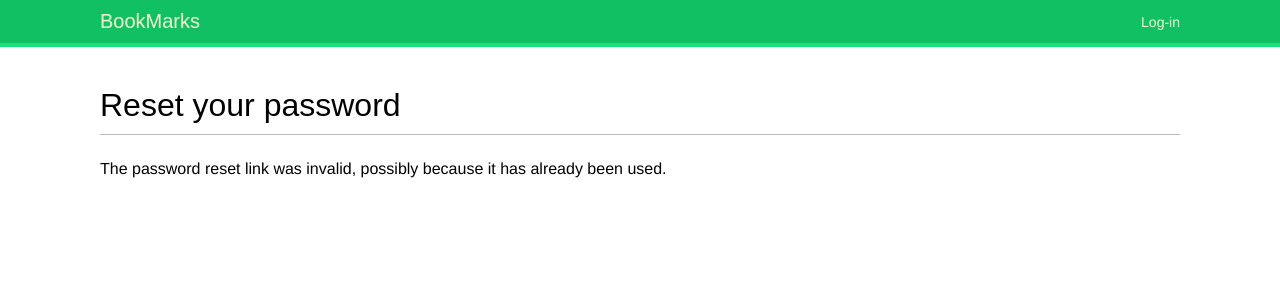
After one commit to heltonteixeira92/rede-social, a Django app: page /account/reset/1/1/ in a window 1280 px wide. The commit adds this page. Shown: the top 300 px of the page. Run offline with Django 3.2, Linux system fonts and the light colour scheme; some web fonts are replaced.

Commit message:
views para reinciar senhas usando o framework de auth do django

```diff
--- a/account/templates/registration/login.html
+++ b/account/templates/registration/login.html
@@ -13,6 +13,7 @@
     {% endif %}
     <div class="login-form">
         <form action="{% url 'login' %}" method="post">
+            <p><a href="{% url 'password_reset' %}">Forgotten your password?</a> </p>
             {{ form.as_p }}
             {% csrf_token %}
             <input type="hidden" name="next" value="{{ next }}"/>
--- /dev/null
+++ b/account/templates/registration/password_reset_confirm.html
@@ -0,0 +1,17 @@
+{% extends 'base.html' %}
+
+{% block title %} Reset your password {% endblock %}
+
+{% block content %}
+    <h1>Reset your password</h1>
+    {% if validlink %}
+        <p>Please enter your new password twice:</p>
+        <form method="post">
+            {{ form.as_p }}
+            {% csrf_token %}
+            <p><input type="submit" value="Change my password"/></p>
+        </form>
+    {% else %}
+        <p>The password reset link was invalid, possibly because it has already been used.</p>
+    {% endif %}
+{% endblock %}
--- /dev/null
+++ b/account/templates/registration/password_reset_email.html
@@ -0,0 +1,3 @@
+Someone asked for password reset for email {{ email }}. Follow the link below:
+{{ protocol }}://{{ domain }}{% url "password_reset_confirm" uidb64=uid token=token %}
+Your username, in case you've forgotten: {{ user.get_username }}
--- a/account/urls.py
+++ b/account/urls.py
@@ -8,7 +8,14 @@ urlpatterns = [
     path('login/', auth_views.LoginView.as_view(), name='login'),
     path('logout/', auth_views.LogoutView.as_view(), name='logout'),
     path('', views.dashboard, name='dashboard'),
+
     # urls para alteração de senha
     path('password_change/', auth_views.PasswordChangeView.as_view(), name='password_change'),
     path('password_change/done/', auth_views.PasswordChangeDoneView.as_view(), name='password_change_done'),
+
+    # urls para reiniciar a senha
+    path('password_reset/', auth_views.PasswordResetView.as_view(), name='password_reset'),
+    path('password_reset/done/', auth_views.PasswordResetDoneView.as_view(), name='password_reset_done'),
+    path('reset/<uidb64>/<token>/', auth_views.PasswordResetConfirmView.as_view(), name='password_reset_confirm'),
+    path('reset/done/', auth_views.PasswordResetCompleteView.as_view(), name='password_reset_complete'),
     ]
--- a/bookmarks/settings.py
+++ b/bookmarks/settings.py
@@ -128,3 +128,5 @@ DEFAULT_AUTO_FIELD = 'django.db.models.BigAutoField'
 LOGIN_REDIRECT_URL = 'dashboard'
 LOGIN_URL = 'login'
 LOGOU_URL = 'logout'
+
+EMAIL_BACKEND = 'django.core.mail.backends.console.EmailBackend'
```
Also changed, not shown: account/templates/registration/password_reset_complete.html (added, +8 -0 lines), account/templates/registration/password_reset_done.html (added, +9 -0 lines), account/templates/registration/password_reset_form.html (added, +13 -0 lines).
